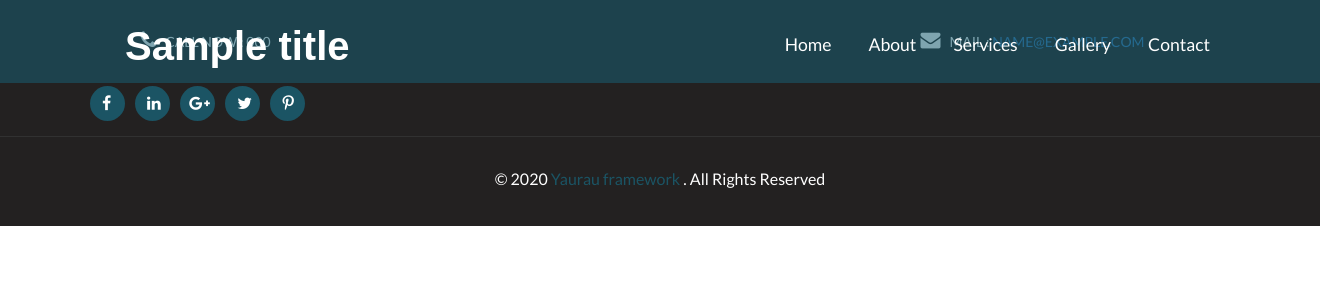
After one commit to Rama7778/News, a PHP site: template www/view/Site/base_admin.html.twig in a window 1320 px wide. The commit adds this page. Shown: the top 300 px of the page. Run offline with PHP 8.4, Linux system fonts and the light colour scheme; the template is opened without the code that fills it: most values are stand-ins (such as "Sample title", 1, 10 or a date in 2020); some libraries are stand-ins or nearby versions.

Commit message:
Update the code

```diff
--- a/www/view/Site/admin.html.twig
+++ b/www/view/Site/admin.html.twig
@@ -1,4 +1,4 @@
-{% extends 'base.html.twig' %}
+{% extends 'base_admin.html.twig' %}
 {% block header %}
     {{ name }}
 {% endblock %}
--- /dev/null
+++ b/www/view/Site/base_admin.html.twig
@@ -0,0 +1,156 @@
+<!DOCTYPE html>
+<html lang="en">
+<head>
+    <title>{% block title %}{% endblock %} | Home</title>
+    <!-- for-mobile-apps -->
+    <meta name="viewport" content="width=device-width, initial-scale=1">
+    <meta http-equiv="Content-Type" content="text/html; charset=utf-8" />
+    <!-- //for-mobile-apps -->
+    <link href="../../public/css/bootstrap.css" rel="stylesheet" type="text/css" media="all" />
+    <link href="../../public/css/style.css" rel="stylesheet" type="text/css" media="all" />
+    <link href="../../public/css/font-awesome.min.css" rel="stylesheet" type="text/css" media="all">
+    <!--fonts-->
+    <link href="//fonts.googleapis.com/css?family=Roboto+Condensed:300,400,700" rel="stylesheet">
+    <link href="//fonts.googleapis.com/css?family=Lato:300,400,700,900" rel="stylesheet">
+    <link href="//fonts.googleapis.com/css?family=Courgette" rel="stylesheet">
+    <!--//fonts-->
+    <!-- js -->
+    <script type="text/javascript" src="../../public/js/jquery-2.1.4.min.js"></script>
+    <!--light-box-files -->
+    <script src="../../public/js/modernizr.custom.js"></script>
+    <script src="../../public/js/jquery.chocolat.js"></script>
+    <link rel="stylesheet" href="../../public/css/chocolat.css" type="text/css" media="screen">
+    <!--//light-box-files -->
+    <script type="text/javascript">
+        $(function() {
+            $('.gallery a').Chocolat();
+        });
+    </script>
+    <!-- //js -->
+    <script src="../../public/js/responsiveslides.min.js"></script>
+    <script>
+        $(function () {
+            $("#slider").responsiveSlides({
+                auto: true,
+                pager: true,
+                nav: true,
+                speed: 1000,
+                namespace: "callbacks",
+                before: function () {
+                    $('.events').append("<li>before event fired.</li>");
+                },
+                after: function () {
+                    $('.events').append("<li>after event fired.</li>");
+                }
+            });
+        });
+    </script>
+    <!-- start-smoth-scrolling -->
+    <script type="text/javascript" src="../../public/js/move-top.js"></script>
+    <script type="text/javascript" src="../../public/js/easing.js"></script>
+    <script type="text/javascript">
+        jQuery(document).ready(function($) {
+            $(".scroll").click(function(event){
+                event.preventDefault();
+                $('html,body').animate({scrollTop:$(this.hash).offset().top},1000);
+            });
+        });
+    </script>
+    <!-- start-smoth-scrolling -->
+</head>
+<body>
+
+<!--Header-->
+<div class="header">
+    <!--Top-Bar-->
+    <div class="top-bar">
+        <div class="container">
+            <div class="header-nav">
+                <nav class="navbar navbar-default">
+                    <!-- Brand and toggle get grouped for better mobile display -->
+                    <div class="navbar-header">
+                        <button type="button" class="navbar-toggle collapsed" data-toggle="collapse" data-target="#bs-example-navbar-collapse-1">
+                            <span class="sr-only">Toggle navigation</span>
+                            <span class="icon-bar"></span>
+                            <span class="icon-bar"></span>
+                            <span class="icon-bar"></span>
+                        </button>
+                        <h1><a class="navbar-brand" href="../../index.php">{{title}}</a></h1>
+                    </div>
+                    <!-- Collect the nav links, forms, and other content for toggling -->
+                    <div class="collapse navbar-collapse nav-wil" id="bs-example-navbar-collapse-1">
+                        <nav class="linkEffects linkHoverEffect_12">
+                            <ul>
+                                <li><a class="active" href="../../index.php"><span>Home</span></a></li>
+                                <li><a class="scroll" href="#about"><span>About</span></a></li>
+                                <li><a class="scroll" href="#service"><span>Services</span></a></li>
+                                <li><a class="scroll" href="#gallery"><span>Gallery</span></a></li>
+                                <li><a class="scroll" href="#contact"><span>Contact</span></a></li>
+                            </ul>
+                        </nav>
+                    </div>
+                </nav>
+            </div>
+        </div>
+    </div>
+    <!--//Top-Bar-->
+
+    <!--footer-->
+
+    <div class="footer">
+        <div class="footer-head-agile">
+            <div class="container">
+                <div class="row">
+                    <div class="col-md-4">
+                        <span class="fa-icon-w3"><i class="fa fa-phone" aria-hidden="true"></i></span>CALL NOW : {{telefon}}
+                    </div>
+                    <div class="col-md-4">
+                    </div>
+                    <div class="col-md-4">
+                        <span class="fa-icon-w3"><i class="fa fa-envelope" aria-hidden="true"></i></span>MAIL : <a href="mailto:info@example.com">{{mail}}</a>
+                    </div>
+                </div>
+
+
+            </div>
+        </div>
+
+        <div class="container">
+            <div class="aboutus-right-wthree">
+                <ul>
+                    <li><a href="#"><i class="fa fa-facebook" aria-hidden="true"></i></a></li>
+                    <li><a href="#"><i class="fa fa-linkedin" aria-hidden="true"></i></a></li>
+                    <li><a href="#"><i class="fa fa-google-plus" aria-hidden="true"></i></a></li>
+                    <li><a href="#"><i class="fa fa-twitter" aria-hidden="true"></i></a></li>
+                    <li><a href="#"><i class="fa fa-pinterest-p" aria-hidden="true"></i></a></li>
+                </ul>
+            </div>
+        </div>
+
+        <div class="clearfix"> </div>
+        <div class="copy">
+            <p>© {{year}} <a href="https://github.com/yaurau/yaurau-framework">Yaurau framework</a> . All Rights Reserved</p>
+        </div>
+
+    </div>
+</div>
+<!--/footer -->
+<!-- smooth scrolling -->
+<script type="text/javascript">
+    $(document).ready(function() {
+        /*
+         var defaults = {
+         containerID: 'toTop', // fading element id
+         containerHoverID: 'toTopHover', // fading element hover id
+         scrollSpeed: 1200,
+         easingType: 'linear'
+         };
+         */
+        $().UItoTop({ easingType: 'easeOutQuart' });
+    });
+</script>
+<a href="#" id="toTop" style="display: block;"> <span id="toTopHover" style="opacity: 1;"> </span></a>
+<!-- //smooth scrolling -->
+<script type="text/javascript" src="../../public/js/bootstrap.min.js"></script>
+</body>
+</html>
```
Also changed, not shown: 1 other file.
